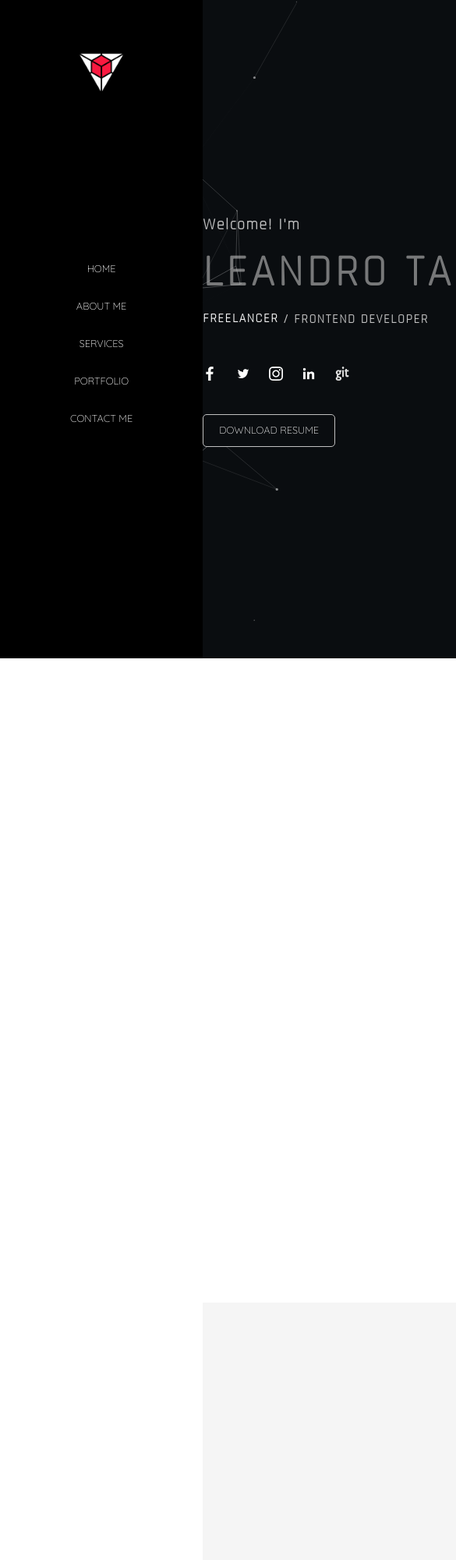
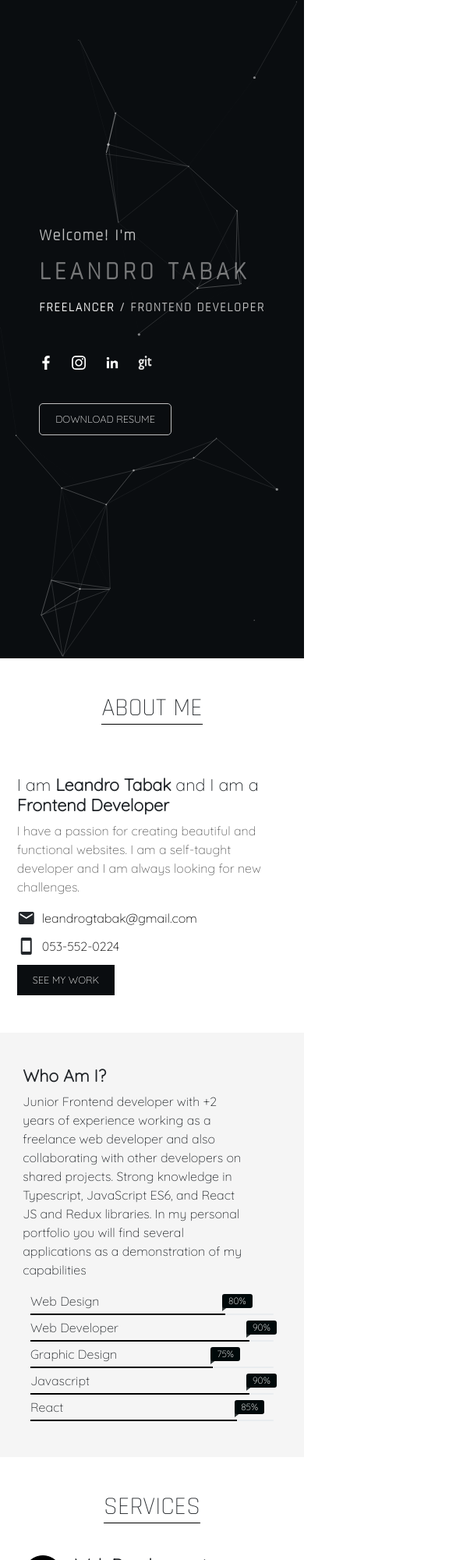
Before and after one commit to leandrogtabak/personalWeb, a website: page public/index.html in a window 390 px wide. Shown: the top 2000 px of the page at 78% size, 585 px wide, since content can reach past the window. Drawn offline with nearby package versions, Linux system fonts and the light colour scheme.

Commit message:
Rearranging categories

```diff
--- a/public/index.html
+++ b/public/index.html
@@ -23,7 +23,7 @@
 <body>
   <div class="d-flex">
     <div class="d-flex">
-      <aside class="lateral-nav">
+      <aside class="lateral-nav lateral-nav-mobile">
         <div class="logo-aside">
           <img src="img/logo.png" alt="" />
         </div>
@@ -41,9 +41,9 @@
       <div class="d-flex flex-column sections">
         <!-- secciones -->
 
-        <section id="home" class="d-flex">
+        <section class="home d-flex justify-content-center" id="home">
           <div id="particles-js"></div>
-          <article id="info">
+          <article id="info" class="info-mobile">
             <h5>Welcome! I'm</h5>
             <h1>LEANDRO TABAK</h1>
             <h6>
@@ -53,7 +53,6 @@
             <div class="icons-info">
               <a href="https://www.facebook.com/leandro.g.tabak" target="_blank"><img class="icons"
                   src="img/facebook.png" alt="" /></a>
-              <a href=""><img class="icons" src="img/twitter.png" alt="" /></a>
               <a href="https://www.instagram.com/leandrotabak/" target="_blank"><img class="icons"
                   src="img/instagram.png" alt="" /></a>
               <a href="https://www.linkedin.com/in/leandro-tabak-10978118/" target="_blank"><img class="icons"
@@ -65,27 +64,30 @@
                 type="button" class="btn_resume">DOWNLOAD RESUME</button></a>
           </article>
 
-          <img id="img_profile" src="img/home-picture-2.png" alt="" />
+          <img id="img_profile" class="img-profile" src="img/home-picture-2.png" alt="" />
         </section>
 
-        <section id="about-me" class="d-flex flex-column">
+        <section id="about-me" class="about-me about-me-mobile" class="d-flex flex-column">
 
-          <h2 class="titles py-5">
-            <span class="titles-underline">ABOUT ME</span>
+          <h2 class="titles titles-mobile ">
+            <span class="titles-underline titles-underline-mobile">ABOUT ME</span>
           </h2>
-          <article class="d-flex justify-content-center py-5">
-            <div class="portrait">
+          <article class="py-5">
+            <div class="container d-flex justify-content-center">
+              <div class="row">
+                <!-- <div class="portrait col-lg-6 col-12">
                   <div class="frame"></div>
                   <img id="img_portrait" src="img/profile-picture.png" alt="" />
-            </div>
+                </div> -->
 
-            <div class="personal-info">
+                <div class="personal-info personal-info-mobile col-lg-6 col-12">
                   <h4>
                     I am <strong>Leandro Tabak</strong> and I am a
                     <strong>Frontend Developer</strong>
                   </h4>
                   <div class="personal_text">
-                <p>I have a passion for creating beautiful and functional websites. I am a self-taught developer and I
+                    <p>I have a passion for creating beautiful and functional websites. I am a self-taught developer and
+                      I
                       am always looking for new challenges.</p>
 
                     <div style="margin-bottom: 12px" class="fs-6 d-flex align-items-center">
@@ -100,10 +102,12 @@
                     <a href="#portfolio"><button class="btn_see_work" type="" button>SEE MY WORK</button></a>
                   </div>
                 </div>
+              </div>
           </article>
 
-          <article class="gray-bg d-flex flex-row px-5 justify-content-center align-items-center p-y100">
-            <div class="who_iam px-5" style="width: 40%">
+          <article class="gray-bg ">
+            <div class="d-flex justify-content-center align-items-center who-am-i who-am-i-mobile">
+              <div class="who-am-i-description">
                 <h4><strong>Who Am I?</strong></h4>
                 <p>
                   Junior Frontend developer with +2 years of experience working as a freelance
@@ -114,10 +118,10 @@
                 </p>
               </div>
 
-            <div class="progress_bars px-4">
+              <div class="progress-bars">
                 <div class="d-flex flex-column">
                   Web Design
-                <div class="progress my-1 my-progress-bar overflow-visible">
+                  <div class="progress my-1 my-progress-bar my-progress-bar-mobile overflow-visible">
                     <div class="progress-bar overflow-visible" role="progressbar" style="width: 80%" aria-valuemin="0"
                       aria-valuemax="100">
                       <div class="progress-value">80%</div>
@@ -125,31 +129,32 @@
                   </div>
 
                   Web Developer
-                <div class="progress my-1 my-progress-bar overflow-visible">
+                  <div class="progress my-1 my-progress-bar my-progress-bar-mobile overflow-visible">
                     <div class="progress-bar overflow-visible" role="progressbar" style="width: 90%" aria-valuemin="0"
                       aria-valuemax="100">
                       <div class="progress-value">90%</div>
                     </div>
                   </div>
                   Graphic Design
-                <div class="progress my-1 my-progress-bar overflow-visible">
+                  <div class="progress my-1 my-progress-bar my-progress-bar-mobile overflow-visible">
                     <div class="progress-bar overflow-visible" role="progressbar" style="width: 75%" aria-valuemin="0"
                       aria-valuemax="100">
                       <div class="progress-value">75%</div>
                     </div>
                   </div>
                   Javascript
-                <div class="progress my-1 my-progress-bar overflow-visible">
+                  <div class="progress my-1 my-progress-bar my-progress-bar-mobile overflow-visible">
                     <div class="progress-bar overflow-visible" role="progressbar" style="width: 90%" aria-valuemin="0"
                       aria-valuemax="100">
                       <div class="progress-value">90%</div>
                     </div>
                   </div>
                   React
-                <div class="progress my-1 my-progress-bar overflow-visible">
+                  <div class="progress my-1 my-progress-bar my-progress-bar-mobile overflow-visible">
                     <div class="progress-bar overflow-visible" role="progressbar" style="width: 85%" aria-valuemin="0"
                       aria-valuemax="100">
                       <div class="progress-value">85%</div>
+                    </div>
                   </div>
                 </div>
               </div>
@@ -158,13 +163,13 @@
         </section>
 
         <section id="services" class="d-flex flex-column">
-          <h2 class="titles py-5">
-            <span class="titles-underline">SERVICES</span>
+          <h2 class="titles titles-mobile ">
+            <span class="titles-underline titles-underline-mobile">SERVICES</span>
           </h2>
 
           <article>
-            <div class="container">
-              <div class="row" style="width: 80%; margin: 0 auto">
+            <div class="container container-services container-services-mobile">
+              <div class="row" class="services services-mobile">
                 <!-- col-md-6 col-12 -->
                 <div class="col-lg-6 col-12">
                   <div class="icono-frame px-2 py-4">
@@ -194,26 +199,26 @@
 
           </article>
 
-          <article class="gray-bg my-5 p-y100">
+          <article class="gray-bg mt-5 py-4">
             <div class="container justify-content-center">
               <div class="row" style="width: 80%; margin: 0 auto">
 
-                <div class="col-lg-6 col-12 personal-data">
+                <div class="col-lg-6 col-12 personal-data personal-data-mobile">
                   <div class="py-4">
                     <img src="img/icons/education.png" style="width: 60px" alt="" />
                   </div>
 
                   <h4><strong>Education</strong></h4>
                   <hr />
-                  <div class="resume-fragment">
+                  <div class="resume-fragment resume-fragment-mobile">
                     <h6>CODERHOUSE</h6>
                     <p>Frontend Developer</p>
                   </div>
-                  <div class="resume-fragment">
+                  <div class="resume-fragment resume-fragment-mobile">
                     <h6>CODERHOUSE</h6>
                     <p>React JS</p>
                   </div>
-                  <div class="resume-fragment">
+                  <div class="resume-fragment resume-fragment-mobile">
                     <h6>CODERHOUSE</h6>
                     <p>JavaScript Developer</p>
                   </div>
@@ -240,10 +245,10 @@
         </section>
 
         <section id="portfolio">
-          <h2 class="titles py-5">
-            <span class="titles-underline">PORTFOLIO</span>
+          <h2 class="titles titles-mobile ">
+            <span class="titles-underline titles-underline-mobile">PORTFOLIO</span>
           </h2>
-          <div class="d-flex px-4">
+          <div class="d-flex px-4 py-5">
             <div class="row row-cols-1 row-cols-lg-2 row-cols-xl-3 g-3">
               <div class="col ">
                 <div class="card animate-card">
@@ -346,11 +351,11 @@
         </section>
 
         <section id="contact-me" class="mb-5">
-          <h2 class="titles py-5">
-            <span class="titles-underline">CONTACT ME</span>
+          <h2 class="titles titles-mobile ">
+            <span class="titles-underline titles-underline-mobile">CONTACT ME</span>
           </h2>
-          <div class="d-flex justify-content-evenly">
-            <div class="portrait mx-2">
+          <div class="d-flex justify-content-evenly contact-me-mobile">
+            <div class="portrait mx-2 img-profile">
               <div class="frame"></div>
               <img id="img_portrait" src="img/profile-picture.png" alt="" />
             </div>
--- a/public/styles/styles.css
+++ b/public/styles/styles.css
@@ -18,7 +18,7 @@ textarea {
   resize: none;
 }
 
-#home {
+.home {
   background-color: rgb(10, 13, 16);
   height: 100vh;
   justify-content: center;
@@ -39,7 +39,7 @@ height:100vh;
 }
 
 
-#home :is(h2, h3, h4, h5, h6, span) {
+.home :is(h2, h3, h4, h5, h6, span) {
 
   color: rgb(192, 192, 192);
   font-family: 'Rajdhani', sans-serif;
@@ -51,7 +51,7 @@ height:100vh;
   z-index: 1;
 }
 
-#home h1 {
+.home h1 {
   font-size: 3.5rem;
   opacity: 0.6;
   color: rgb(192, 192, 192);
@@ -162,6 +162,7 @@ height:100vh;
 .titles {
   font-size: 2rem;
   padding: 10px;
+  padding-top: 62px;
   text-align: center;
 }
 
@@ -200,7 +201,7 @@ height:100vh;
 
 .personal-info {
   margin: auto 0vw;
-  width: 30vw;
+  width: 62vw;
   text-align: left;
 
 }
@@ -209,6 +210,19 @@ height:100vh;
   color: #5e5e5e;
 }
 
+.who-am-i {
+
+  padding: 62px 0;
+  width: 65vw;
+  margin: 0 auto;
+
+
+}
+
+.who-am-i-description {
+  width: 40vw;
+  padding-right: 42px;
+}
 
 .btn_see_work {
   background-color: rgb(10, 13, 16);
@@ -247,6 +261,8 @@ canvas {
   width: 100%;
 
 }
+
+
 
 
 .my-progress-bar {
@@ -302,6 +318,14 @@ canvas {
   padding-bottom: 110px !important;
 }
 
+.services {
+  width: 65%;
+  margin: 0 auto;
+}
+
+.container-services {
+  width: 70%;
+}
 
 .icono-frame {
   display: flex;
@@ -390,3 +414,100 @@ canvas {
 .card-title {
   font-weight: 600;
 }
+
+@media only screen and (max-width: 1024px) {
+  .lateral-nav-mobile {
+
+    display: none;
+
+  }
+
+  .personal-data-mobile div {
+    justify-content: center;
+    align-items: center;
+  }
+
+  .img-profile {
+    display: none;
+  }
+
+  .info-mobile h1 {
+
+    font-size: 2rem;
+    opacity: 0.6;
+    color: rgb(192, 192, 192);
+    font-family: 'Rajdhani', sans-serif;
+    font-weight: 600;
+    letter-spacing: 0.3rem;
+    padding: 0.5vh 0;
+
+
+  }
+
+  .about-me-mobile {}
+
+  .titles-mobile {
+    padding-top: 42px;
+  }
+
+  .titles-underline-mobile {
+    font-size: 2rem;
+  }
+
+  .contact-me-mobile {
+    flex-direction: column;
+    padding: 0 16px;
+  }
+
+  .who-am-i-mobile {
+    flex-direction: column;
+    padding: 42px 0;
+    width: 85vw;
+
+  }
+
+  .who-am-i-description {
+    width: 100%;
+    padding-right: 42px;
+
+  }
+
+  .personal-info-mobile {
+    margin: auto 0vw;
+    width: 95vw;
+
+  }
+
+  .my-progress-bar-mobile {
+    width: 80vw;
+    height: 2px;
+    overflow: visible;
+
+
+  }
+
+  .services-mobile {
+    width: 100%;
+    margin: 0 auto;
+  }
+
+  .container-services-mobile {
+    width: 95%;
+  }
+
+  .resume-fragment-mobile {
+
+    margin-bottom: 1em;
+
+  }
+
+  .resume-fragment-mobile h6 {
+    font-weight: bold;
+    padding: 0;
+    margin: 0 auto;
+  }
+
+
+
+
+}
```
Lines whose indentation alone changed are shown as unchanged.
